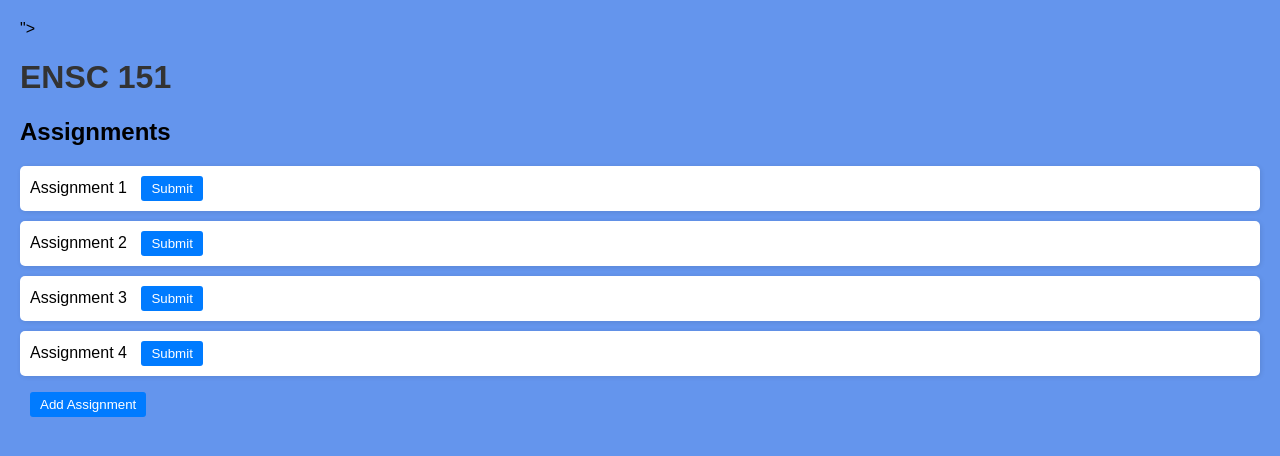
After one commit to Betterinblue46/Hackathon, a Flask app: template templates/asignments.html in a window 1280 px wide. The commit adds this page. Shown: the top 456 px of the page. Run offline with Flask 3, Linux system fonts and the light colour scheme; the template is opened without the code that fills it, so the values that code supplies are empty.

Commit message:
Adding flash cards and asignments

```diff
--- a/main.py
+++ b/main.py
@@ -24,5 +24,9 @@ def username():
 @app.route('/leaderboard')
 def show_leaderboard():
     return render_template('leaderboard.html', leaderboard=leaderboard)
+def show_asignments():
+    return render_template('asignments.html')
+def show_flashcards():
+    return render_template('flashcards.html')
 if __name__ == "__main__":
     app.run(debug=True)
--- /dev/null
+++ b/static/ENSC151.css
@@ -0,0 +1,52 @@
+body {
+    font-family: Arial, sans-serif;
+    background-color:cornflowerblue;
+    margin: 20px;
+}
+
+
+h1 {
+    color: #333;
+}
+
+
+ul {
+    list-style-type: none;
+    padding: 0;
+
+
+}
+
+
+li {
+    background-color: #fff;
+    margin: 10px 0;
+    padding: 10px;
+    border-radius: 5px;
+    box-shadow: 1px 1px 5px rgba(0,0,0,0.1)
+}
+
+
+button {
+    padding: 5px 10px;
+    margin-left: 10px;
+    border: none;
+    border-radius: 3px;
+    background-color: #007bff;
+    color: white;
+    cursor: pointer;
+
+
+}
+
+
+button:hover {
+    background-color: #0056b3;
+}
+
+
+#new-assignment-form {
+    background-color: #fff;
+    border-radius: 5px;
+    box-shadow: 1px 1px 5px rgba(0,0,0,0.1)
+}
--- /dev/null
+++ b/templates/asignments.html
@@ -0,0 +1,86 @@
+<!DOCTYPE html>
+<html lang="en">
+<head>
+    <meta charset="UTF-8">
+    <title>ENSC 151</title>
+    <link rel="stylesheet" href="{{ url_for('static', filename='ENSC151.css') }}">
+</head>">
+</head>
+<body>
+    <h1>ENSC 151</h1>
+
+
+    <h2>Assignments</h2>
+    <ul>
+        <li>Assignment 1 <button class="submit-btn">Submit</button></li>
+        <li>Assignment 2 <button class="submit-btn">Submit</button></li>
+        <li>Assignment 3 <button class="submit-btn">Submit</button></li>
+        <li>Assignment 4 <button class="submit-btn">Submit</button></li>
+    </ul>
+
+
+</body>
+</html>
+
+
+<!--Add Assignment Section-->
+<button id="add-assignment-btn">Add Assignment</button>
+
+
+<div id="new-assignment-form" style="display: none; margin-top: 10px;">
+    <input type="text" id="assignment-name" placeholder="Assignment Name"><br><br>
+    <textarea id="assignment-desc" placeholder="Description"></textarea><br><br>
+    <input type="date" id="assignment-due"><br><br>
+    <button id="submit-new-assignment">Add Assignment</button>
+</div>
+
+
+<!-- JAVASCRIPT so that the add assignment button works -->
+<script>
+    // Show the form when "Add Assignment" button is clicked
+    const addBtn = document.getElementById('add-assignment-btn');
+    const formDiv = document.getElementById('new-assignment-form');
+
+
+    addBtn.addEventListener('click', () => {
+        formDiv.style.display = 'block';
+    });
+
+
+    // Add new assignment to the list
+    const submitNewBtn = document.getElementById('submit-new-assignment');
+    const assignmentList = document.querySelector('ul'); // the existing <ul> of assignments
+
+
+    submitNewBtn.addEventListener('click', () => {
+        const name = document.getElementById('assignment-name').value;
+        const desc = document.getElementById('assignment-desc').value;
+        const due = document.getElementById('assignment-due').value;
+
+
+        if(name.trim() === "") return; // prevent empty assignments
+
+
+        // Create new list item with its own submit button
+        const li = document.createElement('li');
+        li.innerHTML = `${name} <button class="submit-btn">Submit</button> <br> Description: ${desc} <br> Due: ${due}`;
+
+
+        assignmentList.appendChild(li);
+
+
+        // Clear form and hide it
+        document.getElementById('assignment-name').value = '';
+        document.getElementById('assignment-desc').value = '';
+        document.getElementById('assignment-due').value = '';
+        formDiv.style.display = 'none';
+    });
+
+
+    // Optional: Make all submit buttons change to "Submitted" when clicked
+    document.addEventListener('click', function(e) {
+        if(e.target && e.target.classList.contains('submit-btn')) {
+            e.target.innerText = 'Submitted';
+        }
+    });
+</script>
```
Also changed, not shown: static/flashcards.css (added, +52 -0 lines), static/flashcards.js (added, +32 -0 lines), templates/ENSC151_flashcards.html (added, +27 -0 lines), templates/MATH100_flashcards.html (added, +27 -0 lines), templates/flashcards.html (added, +22 -0 lines), templates/index.html (+5 -5 lines).
